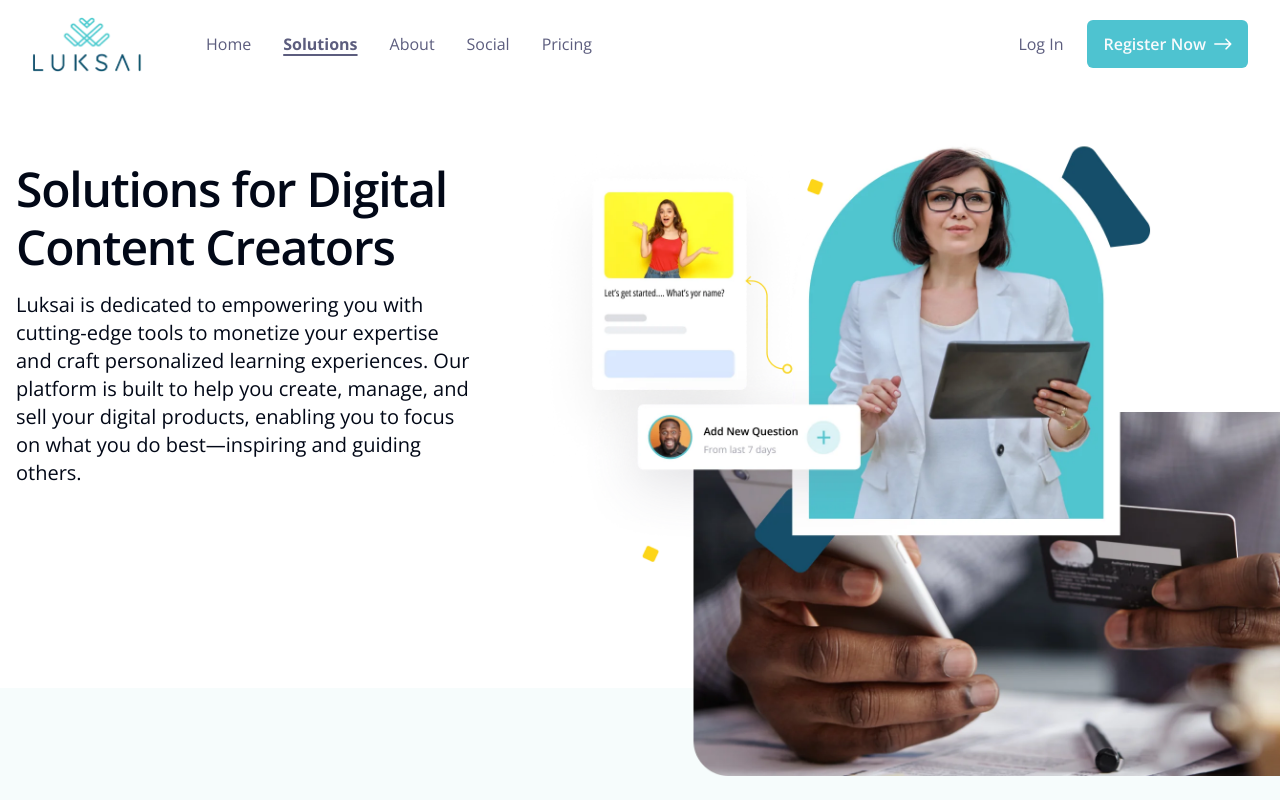
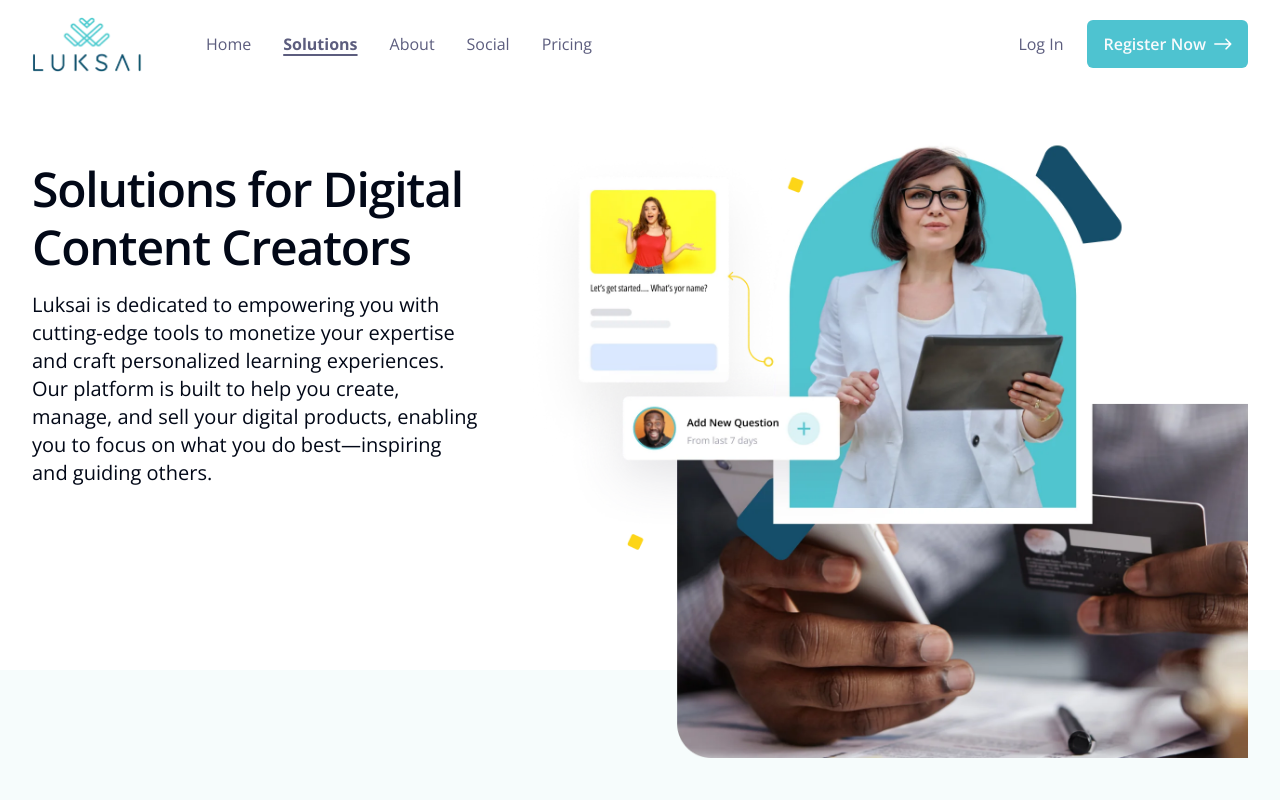
Before and after one commit to tarifalhasan/luksai, a Next.js app: page /en/solutions in a window 1280 px wide. Shown: the top 800 px of the page. Built offline with nearby package versions, Linux system fonts and the light colour scheme.

Commit message:
solution page complete

```diff
--- a/components/pages/home/HomeHero.tsx
+++ b/components/pages/home/HomeHero.tsx
@@ -10,7 +10,7 @@ const HomeHero = () => {
     <div className=" py-10 relative overflow-hidden container flex flex-col lg:flex-row lg:items-start lg:justify-between gap-6">
       <div className=" space-y-6 xl:space-y-8  basis-[70%]">
         <div className="max-w-[625px]">
-          <h2 className="xl:text-6xl">{t("title")}</h2>
+          <h2 className="">{t("title")}</h2>
         </div>
         <p className=" max-w-[625px] text-skin-blue-gray">{t("description")}</p>
         <div>
--- a/components/pages/solutions/Session6.tsx
+++ b/components/pages/solutions/Session6.tsx
@@ -5,9 +5,9 @@ import { FaArrowRightLong } from "react-icons/fa6";
 const SolutionsSession6 = () => {
   return (
     <section className=" bg-[#EDFEFF] relative overflow-hidden py-10">
-      <div className="  relative px-0 container">
+      <div className="  relative  container">
         <div className=" grid lg:grid-cols-2 gap-5 lg:items-center">
-          <div className=" px-4 space-y-4 lg:space-y-7">
+          <div className="  space-y-4 lg:space-y-7">
             <div>
               <h4 className=" text-2xl font-bold text-skin-dark-900">
                 Integrated checkout
--- a/components/pages/solutions/SolutionsHero.tsx
+++ b/components/pages/solutions/SolutionsHero.tsx
@@ -5,8 +5,8 @@ const SolutionsHero = () => {
   const t = useTranslations("solutionsHero");
   return (
     <section className=" py-6 relative z-40 min-h-">
-      <div className="  px-0 container flex flex-col lg:flex-row gap-10 lg:items-start ">
-        <div className=" px-4 lg:pt-12 space-y-4">
+      <div className="   container flex flex-col lg:flex-row gap-10 lg:items-start ">
+        <div className="  lg:pt-12 space-y-4">
           <h2 className=" max-w-[460.451px]">{t("title")}</h2>
           <p className=" max-w-[528px]">{t("description")}</p>
         </div>
```
Also changed, not shown: components/pages/solutions/Session2.tsx (+2 -2 lines).
